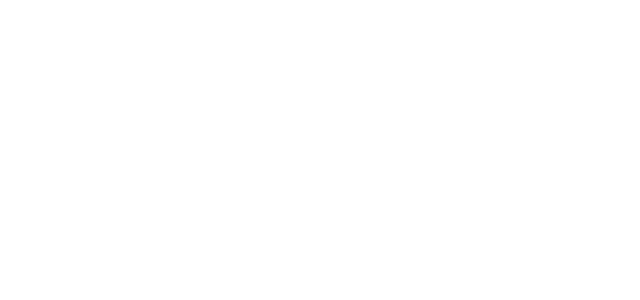
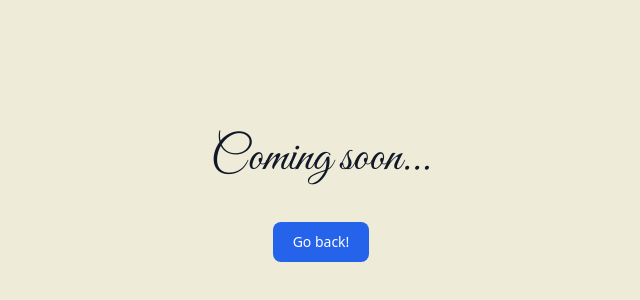
Before and after one commit to PFZM/wedding_app, a React (Create React App) app in the folder client/: page /comingsoon in a window 1280 px wide. Shown: the part 202-502 px from the top of the page, without its empty margins (319-959 px from the left). Built offline with nearby package versions, Linux system fonts and the light colour scheme.

Commit message:
added comings soon for messages page

```diff
--- a/client/src/App.js
+++ b/client/src/App.js
@@ -19,6 +19,7 @@
 import GuestDashBoard from "./pages/GuestDarshBoard";
 import AddGuest from "./pages/AddGuest";
 import ViewAndEditGuest from "./pages/ViewAndEditGuest";
+import CoomingSoon from "./pages/CoomingSoon";
 
 const httpLink = createHttpLink({
   uri: "/graphql",
@@ -80,6 +81,7 @@
             <Route exact path="/login" component={Login} />
             <Route exact path="/signup" component={Signup} />
             <Route exact path="/forgotpassword" component={ForgotPassword} />
+            <Route exact path="/comingsoon" component={CoomingSoon} />
             <Route exact path="/guests/admin/addguest" component={AddGuest} />
             <Route
               exact
--- a/client/src/components/Loading.js
+++ b/client/src/components/Loading.js
@@ -2,7 +2,7 @@
 
 export default function Loading() {
   return (
-    <main className="bg-cover bg-pearl-white shadow max-w-none mx-auto  flex h-screen justify-center items-center">
+    <main className="bg-cover bg-pearl-white shadow max-w-none flex h-screen justify-center items-center">
       <div
         className=" flex spinner-border animate-spin inline-block w-8 h-8 border-4 rounded-full"
         role="status"
--- a/client/src/components/Nav.js
+++ b/client/src/components/Nav.js
@@ -43,7 +43,7 @@
                 </Link>
 
                 <Link
-                  to="/home"
+                  to="/comingsoon"
                   className="text-black hover:bg-gray-700 hover:text-white px-3 py-2 rounded-md text-sm font-medium"
                 >
                   Messages
--- a/client/src/pages/AddGuest.js
+++ b/client/src/pages/AddGuest.js
@@ -56,7 +56,7 @@
   };
 
   return (
-    <div className="bg-cover bg-login-signup-bkg max-w-none mx-auto  flex h-auto justify-center items-center">
+    <div className="bg-cover bg-login-signup-bkg max-w-none flex h-auto justify-center items-center">
       <div className="bg-pearl-white shadow border border-gray-200 rounded-lg max-w-sm p-4 sm:p-6 lg:p-8">
         <form className="space-y-6" onSubmit={handleFormSubmit}>
           <h3 className="text-xl font-medium text-gray-900">
--- /dev/null
+++ b/client/src/pages/CoomingSoon.js
@@ -0,0 +1,24 @@
+import React from "react";
+import { useHistory } from "react-router-dom";
+
+function CoomingSoon() {
+  let history = useHistory();
+
+  return (
+    <main className="bg-cover bg-pearl-white shadow max-w-none flex flex-col h-screen justify-center items-center">
+      <div>
+        <h1 className=" text-5xl text-center font-header-font text-gray-900">
+          Coming soon...
+        </h1>
+      </div>
+      <button
+        className="text-white bg-blue-600 hover:bg-rose-900 focus:ring-4 focus:ring-red-800 mt-10 font-medium rounded-lg text-sm px-5 py-2.5 text-center"
+        onClick={() => history.goBack()}
+      >
+        Go back!
+      </button>
+    </main>
+  );
+}
+
+export default CoomingSoon;
--- a/client/src/pages/ForgotPassword.js
+++ b/client/src/pages/ForgotPassword.js
@@ -48,7 +48,7 @@
   };
 
   return (
-    <div className="bg-cover bg-login-signup-bkg max-w-none mx-auto  flex h-screen justify-center items-center">
+    <div className="bg-cover bg-login-signup-bkg max-w-none flex h-screen justify-center items-center">
       <div className="bg-pearl-white shadow border border-gray-200 rounded-lg max-w-sm p-4 sm:p-6 lg:p-8">
         <form className="space-y-6" onSubmit={handleFormSubmit}>
           <h3 className="text-xl font-medium text-gray-900">
--- a/client/src/pages/Login.js
+++ b/client/src/pages/Login.js
@@ -46,7 +46,7 @@
   };
 
   return (
-    <div className="bg-cover bg-login-signup-bkg max-w-none mx-auto  flex h-screen justify-center items-center">
+    <div className="bg-cover bg-login-signup-bkg max-w-none  flex h-screen justify-center items-center">
       <div className="bg-pearl-white shadow border border-gray-200 rounded-lg max-w-sm p-4 sm:p-6 lg:p-8">
         <form className="space-y-6" onSubmit={handleFormSubmit}>
           <h3 className="text-xl font-medium text-gray-900">
--- a/client/src/pages/ResetPassword.js
+++ b/client/src/pages/ResetPassword.js
@@ -70,7 +70,7 @@
   };
 
   return (
-    <div className="bg-cover bg-login-signup-bkg max-w-none mx-auto  flex h-screen justify-center items-center">
+    <div className="bg-cover bg-login-signup-bkg max-w-none flex h-screen justify-center items-center">
       <div className="bg-pearl-white shadow border border-gray-200 rounded-lg max-w-sm p-4 sm:p-6 lg:p-8">
         <form className="space-y-6" onSubmit={handleFormSubmit}>
           <h3 className="text-xl font-medium text-gray-900">Password Reset</h3>
--- a/client/src/pages/Signup.js
+++ b/client/src/pages/Signup.js
@@ -71,7 +71,7 @@
   };
 
   return (
-    <div className="bg-cover bg-login-signup-bkg max-w-none mx-auto  flex h-screen justify-center items-center">
+    <div className="bg-cover bg-login-signup-bkg max-w-none flex h-screen justify-center items-center">
       <div className="bg-pearl-white shadow border border-gray-200 rounded-lg max-w-sm p-4 sm:p-6 lg:p-8">
         <form className="space-y-6" onSubmit={handleFormSubmit}>
           <h3 className="text-xl font-medium text-gray-900">
--- a/client/src/pages/ViewAndEditGuest.js
+++ b/client/src/pages/ViewAndEditGuest.js
@@ -84,7 +84,7 @@
       {loading ? (
         <Loading />
       ) : (
-        <div className="bg-cover bg-login-signup-bkg max-w-none mx-auto  flex h-auto justify-center items-center">
+        <div className="bg-cover bg-login-signup-bkg max-w-none flex h-auto justify-center items-center">
           <div className="bg-pearl-white shadow border border-gray-200 min-w-[40%] rounded-lg max-w-sm p-4 sm:p-6 lg:p-8">
             <form className="space-y-6" onSubmit={handleFormSubmit}>
               <h3 className="text-xl font-medium text-gray-900">
```
